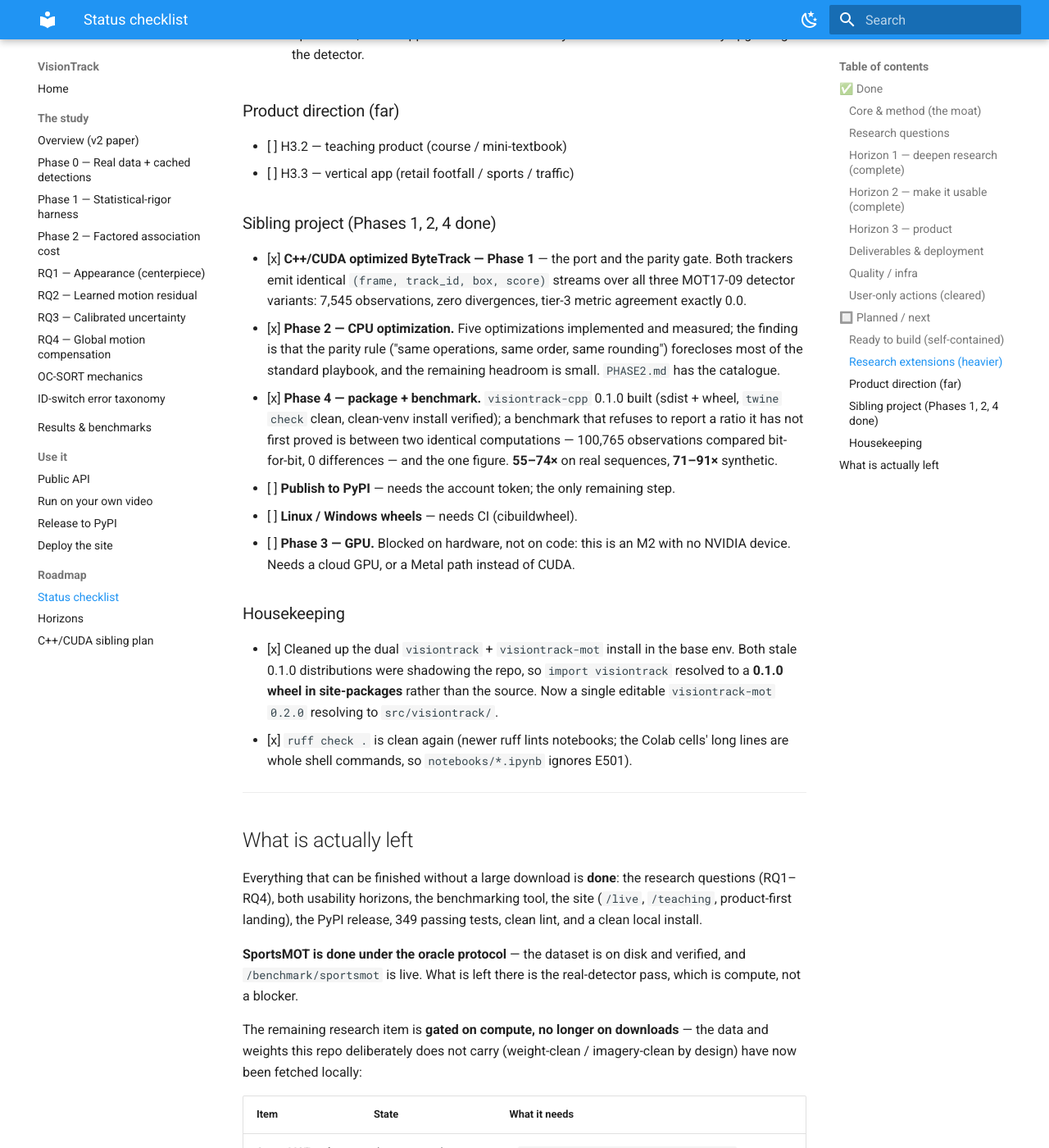
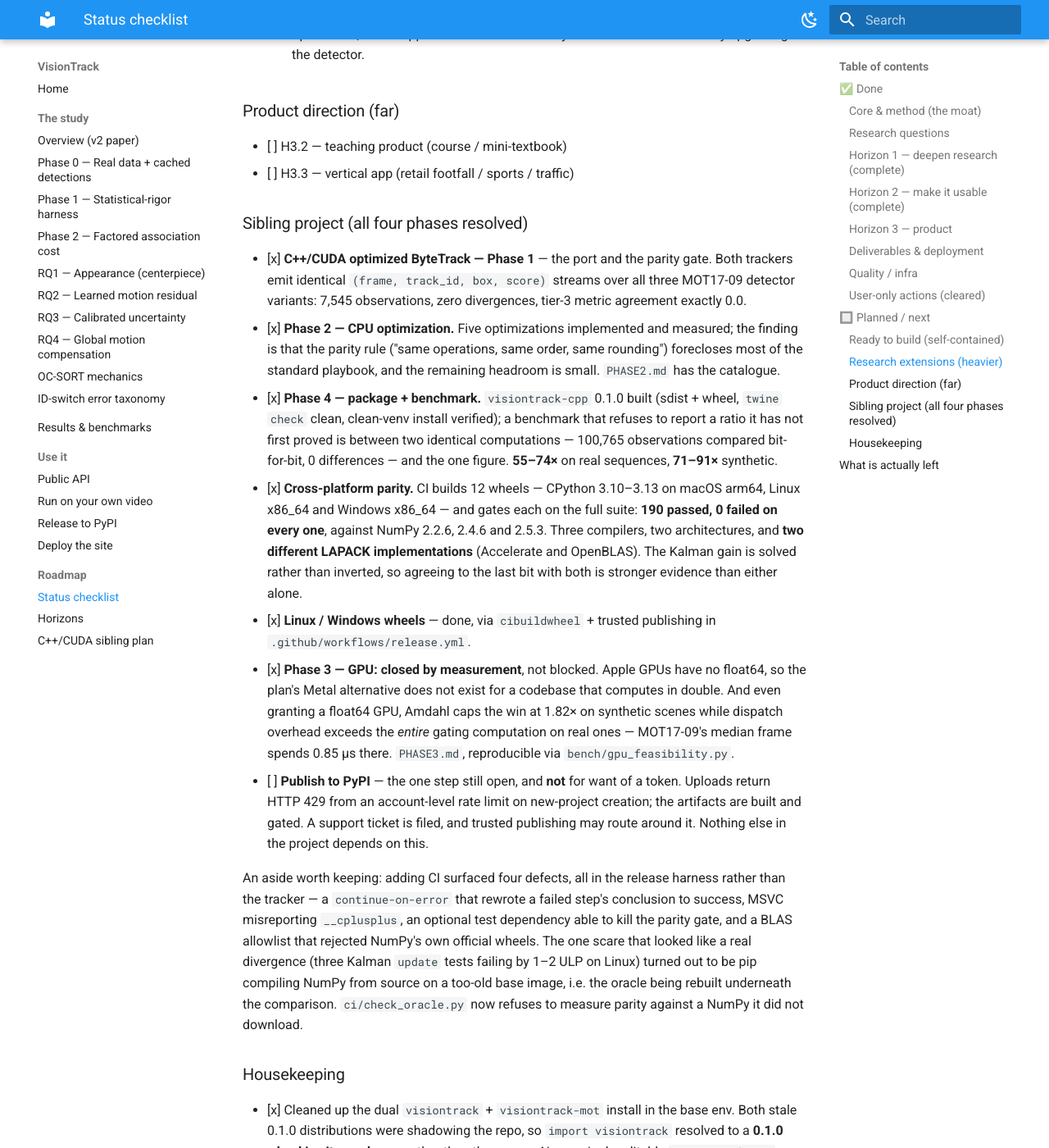
Before and after one commit to hulagerushikesh/visiontrack, an MkDocs documentation site: the page built from docs/STATUS.md, in a window 1280 px wide and 1400 px high, scrolled down 3910 px. Shown: the whole window at 82% size. Built offline with MkDocs 1.6.1 and Material for MkDocs 9.7.7, drawn with Linux system fonts in a browser that asks for light colours; some of the changed text lies outside the part shown.

Commit message:
Record Phase 3's outcome and correct the plan's Metal recommendation
The plan offered Metal Performance Shaders as the local alternative to
CUDA. That advice does not apply to this codebase: Apple GPUs have no
float64, Metal has float and half and no double, and the tracker computes
in double throughout including the covariance Cholesky. The caveat section
now carries an inline correction rather than being quietly rewritten, and
the scoring table records it as a miss.

The plan also named the wrong kernels. It proposed offloading batched
predict and the IoU/cost matrix; Phase 2 measured predict at 0.4% of a
400-track frame, an Amdahl ceiling of 1.004x. The only GPU-shaped stage is
gating, which the plan never mentions, and which Phase 2 had already
localised to N*M independent 4x4 solves.

Phase 3 is therefore closed by measurement rather than blocked on
hardware. MOT17-09's median frame spends 0.85us in gating; measured
dispatch is 128-317us via torch MPS and the real-sequence row stays
unfavourable down to ~850ns. Where dispatch amortises, the ceiling is
1.33-1.82x. That retires the question a rented GPU would otherwise have
left open.

STATUS.md was stale in three places: Linux/Windows wheels are done, the
PyPI blocker is an account-level 429 rather than a missing token, and the
cross-platform parity result post-dated it. It now records 12 CI-gated
wheels passing 190 tests each across three compilers, two architectures
and two LAPACK backends, plus the four harness defects CI surfaced and the
oracle-rebuild scare that looked like a real divergence.

Docs build: exit 0, 37 warnings, unchanged from before and none in either
file touched here.

```diff
--- a/docs/STATUS.md
+++ b/docs/STATUS.md
@@ -134,7 +134,7 @@
 - [ ] H3.2 — teaching product (course / mini-textbook)
 - [ ] H3.3 — vertical app (retail footfall / sports / traffic)
 
-### Sibling project (Phases 1, 2, 4 done)
+### Sibling project (all four phases resolved)
 - [x] **C++/CUDA optimized ByteTrack — Phase 1** — the port and the parity gate.
       Both trackers emit identical `(frame, track_id, box, score)` streams over
       all three MOT17-09 detector variants: 7,545 observations, zero divergences,
@@ -148,10 +148,36 @@
       refuses to report a ratio it has not first proved is between two identical
       computations — 100,765 observations compared bit-for-bit, 0 differences —
       and the one figure. **55–74×** on real sequences, **71–91×** synthetic.
-- [ ] **Publish to PyPI** — needs the account token; the only remaining step.
-- [ ] **Linux / Windows wheels** — needs CI (cibuildwheel).
-- [ ] **Phase 3 — GPU.** Blocked on hardware, not on code: this is an M2 with no
-      NVIDIA device. Needs a cloud GPU, or a Metal path instead of CUDA.
+- [x] **Cross-platform parity.** CI builds 12 wheels — CPython 3.10–3.13 on
+      macOS arm64, Linux x86_64 and Windows x86_64 — and gates each on the full
+      suite: **190 passed, 0 failed on every one**, against NumPy 2.2.6, 2.4.6
+      and 2.5.3. Three compilers, two architectures, and **two different LAPACK
+      implementations** (Accelerate and OpenBLAS). The Kalman gain is solved
+      rather than inverted, so agreeing to the last bit with both is stronger
+      evidence than either alone.
+- [x] **Linux / Windows wheels** — done, via `cibuildwheel` + trusted
+      publishing in `.github/workflows/release.yml`.
+- [x] **Phase 3 — GPU: closed by measurement**, not blocked. Apple GPUs have no
+      float64, so the plan's Metal alternative does not exist for a codebase
+      that computes in double. And even granting a float64 GPU, Amdahl caps the
+      win at 1.82× on synthetic scenes while dispatch overhead exceeds the
+      *entire* gating computation on real ones — MOT17-09's median frame spends
+      0.85 µs there. `PHASE3.md`, reproducible via `bench/gpu_feasibility.py`.
+- [ ] **Publish to PyPI** — the one step still open, and **not** for want of a
+      token. Uploads return HTTP 429 from an account-level rate limit on
+      new-project creation; the artifacts are built and gated. A support ticket
+      is filed, and trusted publishing may route around it. Nothing else in the
+      project depends on this.
+
+An aside worth keeping: adding CI surfaced four defects, all in the release
+harness rather than the tracker — a `continue-on-error` that rewrote a failed
+step's conclusion to success, MSVC misreporting `__cplusplus`, an optional test
+dependency able to kill the parity gate, and a BLAS allowlist that rejected
+NumPy's own official wheels. The one scare that looked like a real divergence
+(three Kalman `update` tests failing by 1–2 ULP on Linux) turned out to be pip
+compiling NumPy from source on a too-old base image, i.e. the oracle being
+rebuilt underneath the comparison. `ci/check_oracle.py` now refuses to measure
+parity against a NumPy it did not download.
 
 ### Housekeeping
 - [x] Cleaned up the dual `visiontrack` + `visiontrack-mot` install in the base env.
@@ -183,10 +209,16 @@
 | **SportsMOT real detector** (RQ2) | dataset + oracle caches on disk | a `precompute_sportsmot.py --detector-model` pass over 26,970 frames, then a second leaderboard labelled `sportsmot (real YOLOX)` |
 | **yolox-x on DanceTrack** (RQ1) | weights **and** raw frames both on disk now | re-run `precompute_dancetrack.py --detector-model models/yolox_x.onnx` (hours; a 7-sequence subset gives a directional read first) |
 
-The **C++/CUDA sibling** is no longer parked: Phases 1, 2 and 4 are complete in
-its own repo, with the parity gate passing and the benchmark published. What is
-left there is the PyPI upload (needs a token) and Phase 3, which is blocked on
-hardware rather than on code.
+The **C++/CUDA sibling** is finished as an engineering project. All four phases
+are resolved in its own repo: 1, 2 and 4 complete, and 3 closed by measurement
+rather than left blocked — Apple GPUs have no float64, and the Amdahl ceiling
+plus dispatch overhead say a GPU would not have paid even with one. Parity now
+holds across three platforms, three compilers and two LAPACK backends, with 12
+CI-gated wheels.
+
+The single open item is the **PyPI upload**, which is blocked by an
+account-level HTTP 429 on new-project creation rather than by a missing token.
+A support ticket is filed. Nothing else waits on it.
 
 Next after this: **Horizon 3 product direction** (H3.2 teaching product / H3.3
 vertical app) — the site already seeds both with `/teaching` and the use-case section.
```
Also changed, not shown: docs/CPP_CUDA_TRACKER_PLAN.md (+52 -4 lines).
